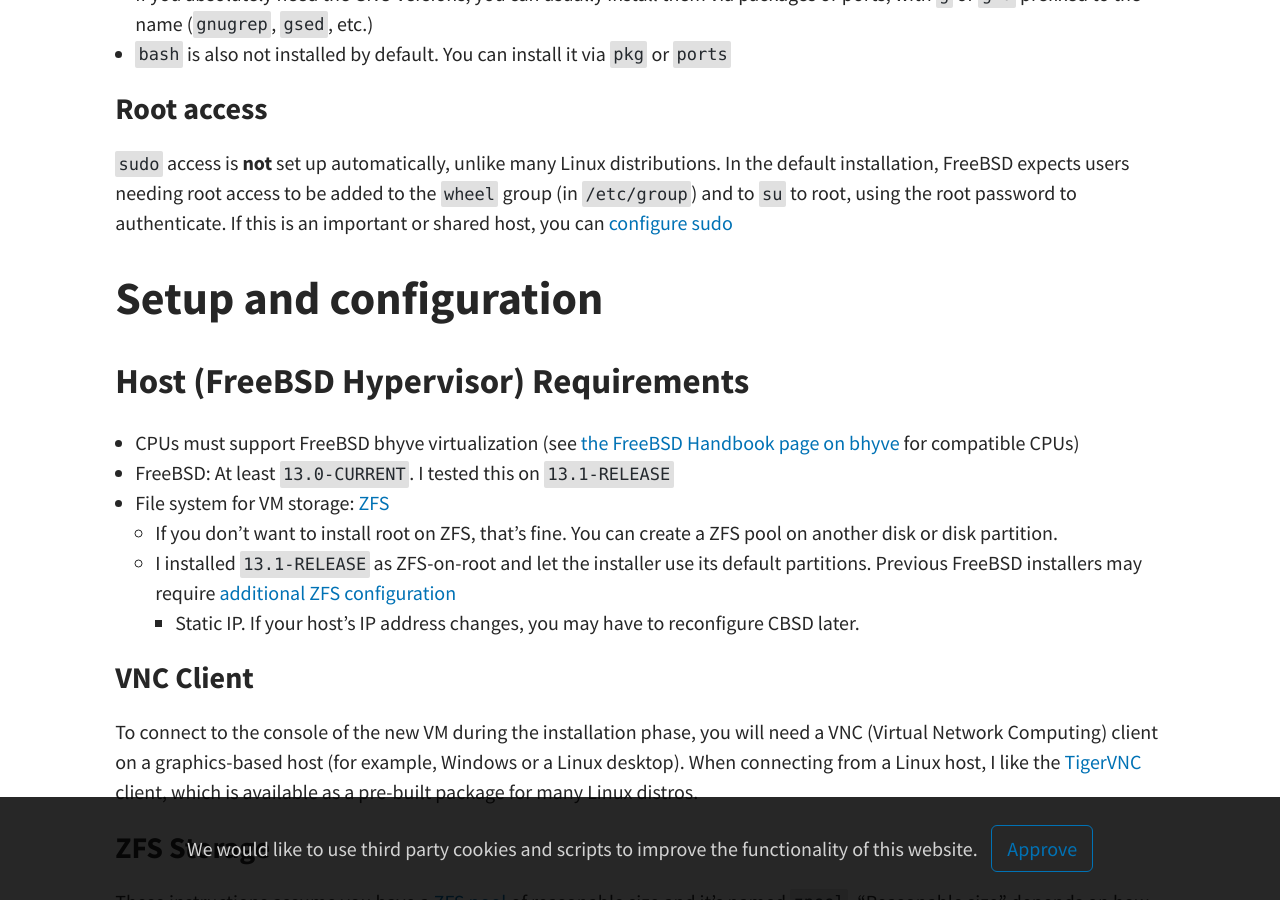
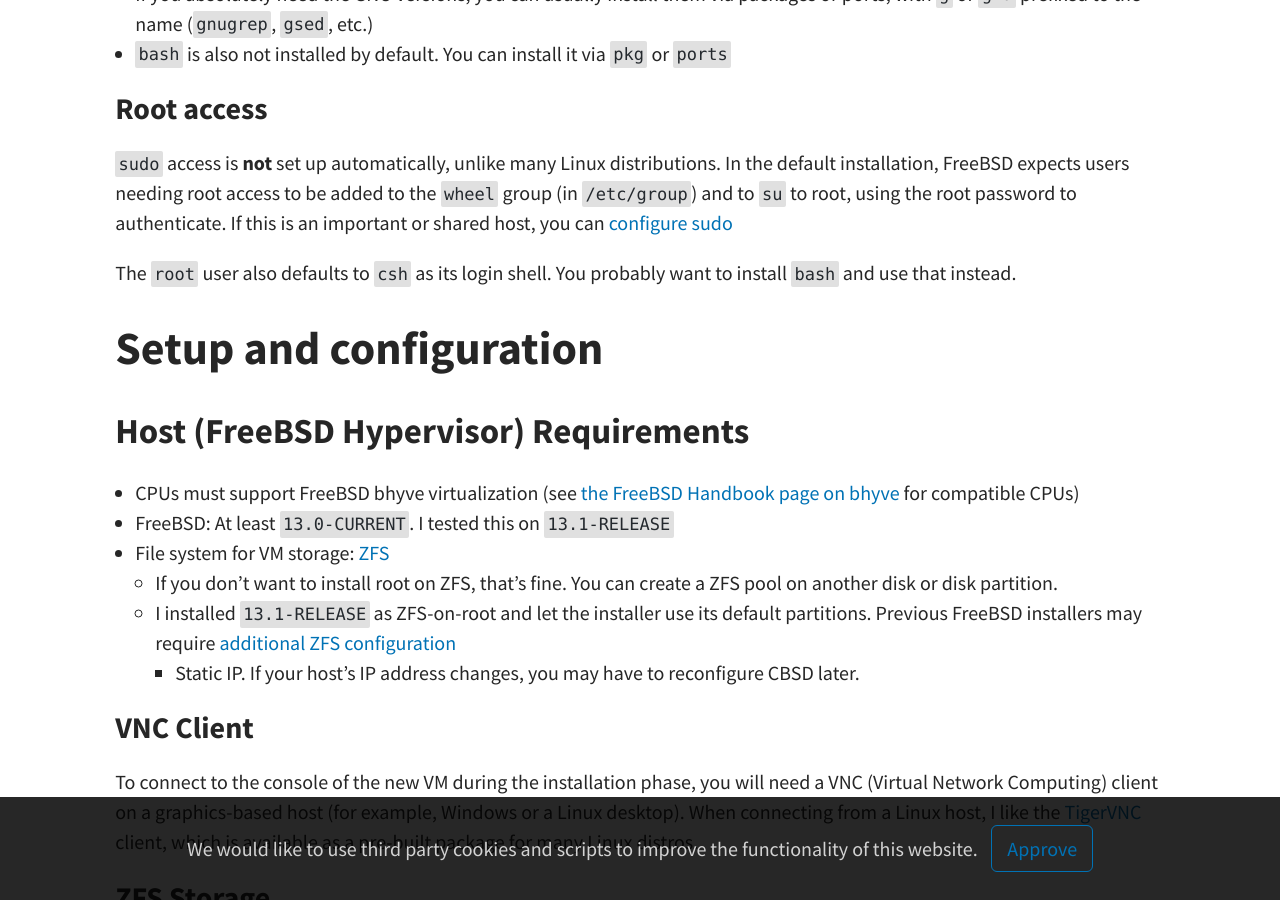
Before and after one commit to kbruner/productionwithscissors, a Jekyll site: the page built from _posts/2022-09-02-fun-with-freebsd-first-linux.md, in a window 1280 px wide and 900 px high, scrolled down 2462 px. Built offline with Jekyll 4.4.1, drawn with Linux system fonts in a browser that asks for light colours.

Commit message:
root shell

```diff
--- a/_posts/2022-09-02-fun-with-freebsd-first-linux.md
+++ b/_posts/2022-09-02-fun-with-freebsd-first-linux.md
@@ -135,6 +135,9 @@
 root password to authenticate. If this is an important or shared host, you
 can [configure
 sudo](https://docs.freebsd.org/en/books/handbook/security/#security-sudo)
+
+The `root` user also defaults to `csh` as its login shell. You probably want
+to install `bash` and use that instead.
 
 # Setup and configuration
 
```
